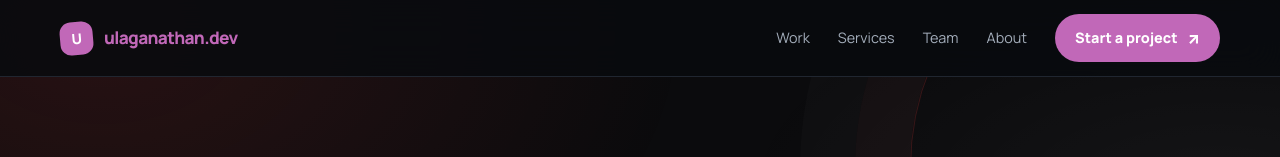
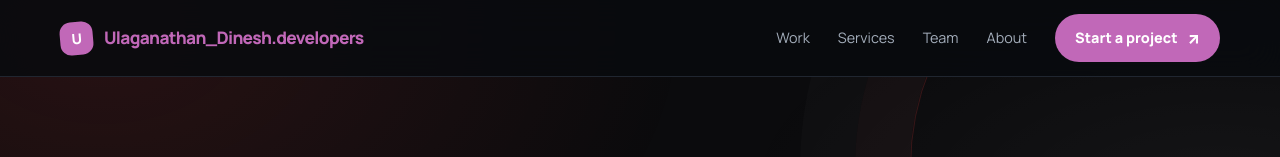
Before and after one commit to Ulaganathan-18/Ulagu, a plain HTML site: page index.html in a window 1280 px wide. Shown: the top 157 px of the page. Drawn offline with nearby package versions, Linux system fonts and the light colour scheme.

Commit message:
Update brand name in header of index.html

```diff
--- a/index.html
+++ b/index.html
@@ -255,7 +255,7 @@
     <div class="container nav-row">
       <a class="brand" href="#home" aria-label="Ulaganathan V home">
         <span class="brand-mark" aria-hidden="true">U</span>
-        <span>ulaganathan<span>.</span>dev</span>
+        <span>Ulaganathan_Dinesh<span>.</span>developers</span>
       </a>
       <button class="menu-toggle" type="button" aria-expanded="false" aria-controls="primary-navigation">
         <span class="menu-label">Menu</span><span aria-hidden="true">☰</span>
```
